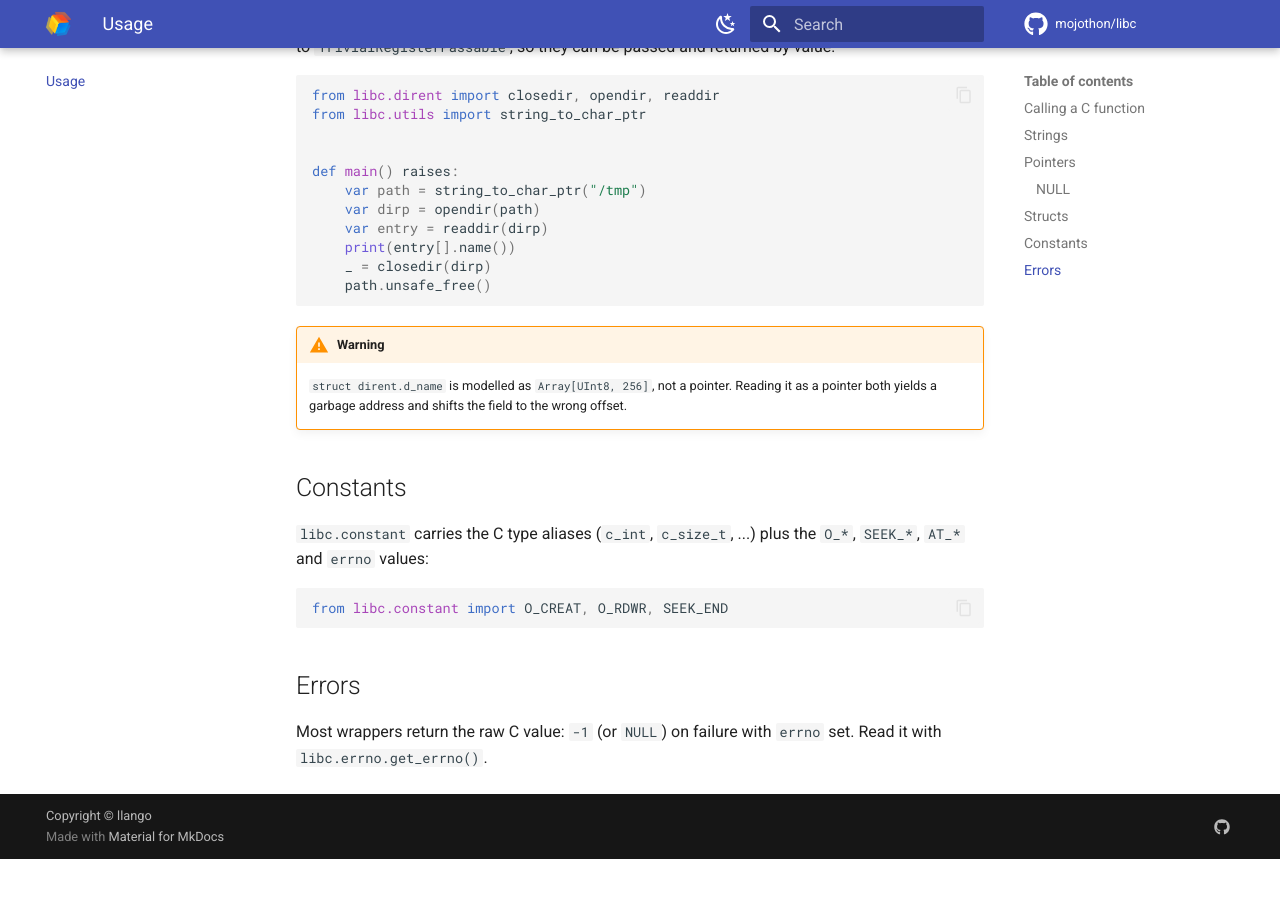
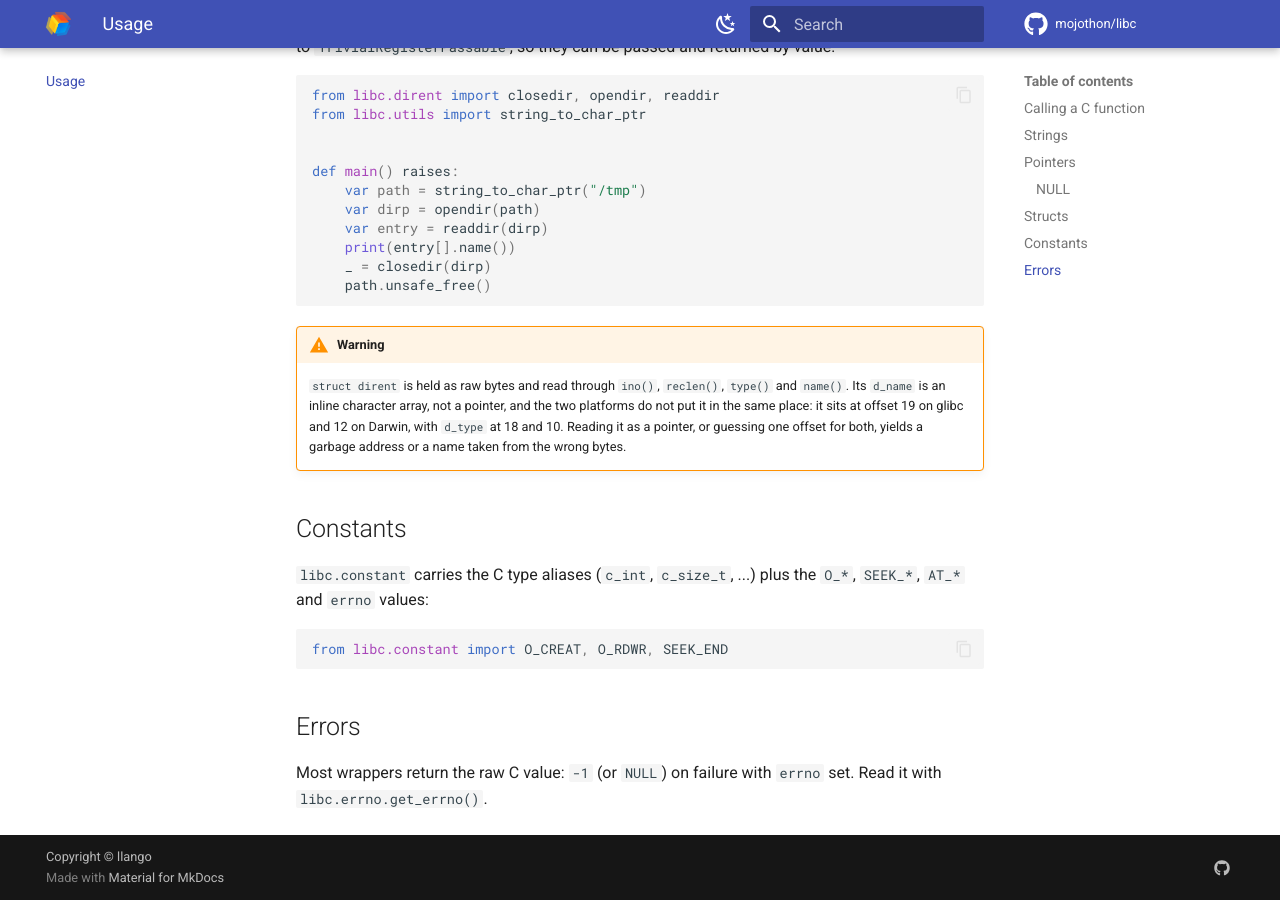
Before and after one commit to mojothon/libc, an MkDocs documentation site: the page built from docs/usage.md, in a window 1280 px wide and 900 px high, scrolled down 1898 px. Built offline with MkDocs 1.6.1 and Material for MkDocs 9.7.7, drawn with Linux system fonts in a browser that asks for light colours; comment, search, counter and statistics services are not loaded; before the commit the page ends 2757 px from its top, so only the background shows below that.

Commit message:
fix(dirent): readdir's entries were read as glibc's on a Mac
The struct was written out with named fields in glibc's order, with
`d_name` at 19, and a constant nudged the name by two bytes when the
platform was Darwin. Darwin's `struct dirent` is not a small edit away
from glibc's:

  glibc    d_ino at 0, d_off, d_reclen at 16, d_type at 18, d_name at 19
  Darwin   d_ino at 0, no d_off, d_reclen at 8, d_type at 10,
           d_namlen, d_name at 12

There is no d_off there at all, and the name is seven bytes earlier, so
every entry name read on a Mac came from the middle of the previous
one. `type()` was looking at offset 20 for a byte that lives at 10.
The 1026-byte name array came from PATH_MAX; Darwin's own limit is
__DARWIN_MAXNAMLEN, which is 255.

It is held as bytes now and read through `ino()`, `reclen()`, `type()`
and `name()`, each at the offset that fits. Eight-byte slots, not
bytes, because C says the record is 8-aligned and a byte array would
have taken the struct's alignment down to 1 — which check-layouts
caught on the first try.

The offsets come from clang asked about the Darwin ABI, per
`clang -Xclang -fdump-record-layouts -c -target arm64-apple-darwin`.

````diff
--- a/docs/usage.md
+++ b/docs/usage.md
@@ -104,9 +104,12 @@ def main() raises:
 ```
 
 !!! warning
-    `struct dirent.d_name` is modelled as `Array[UInt8, 256]`, not a pointer.
-    Reading it as a pointer both yields a garbage address and shifts the field
-    to the wrong offset.
+    `struct dirent` is held as raw bytes and read through `ino()`, `reclen()`,
+    `type()` and `name()`. Its `d_name` is an inline character array, not a
+    pointer, and the two platforms do not put it in the same place: it sits at
+    offset 19 on glibc and 12 on Darwin, with `d_type` at 18 and 10. Reading it
+    as a pointer, or guessing one offset for both, yields a garbage address or a
+    name taken from the wrong bytes.
 
 ## Constants
 
````
Also changed, not shown: 1 other file.
